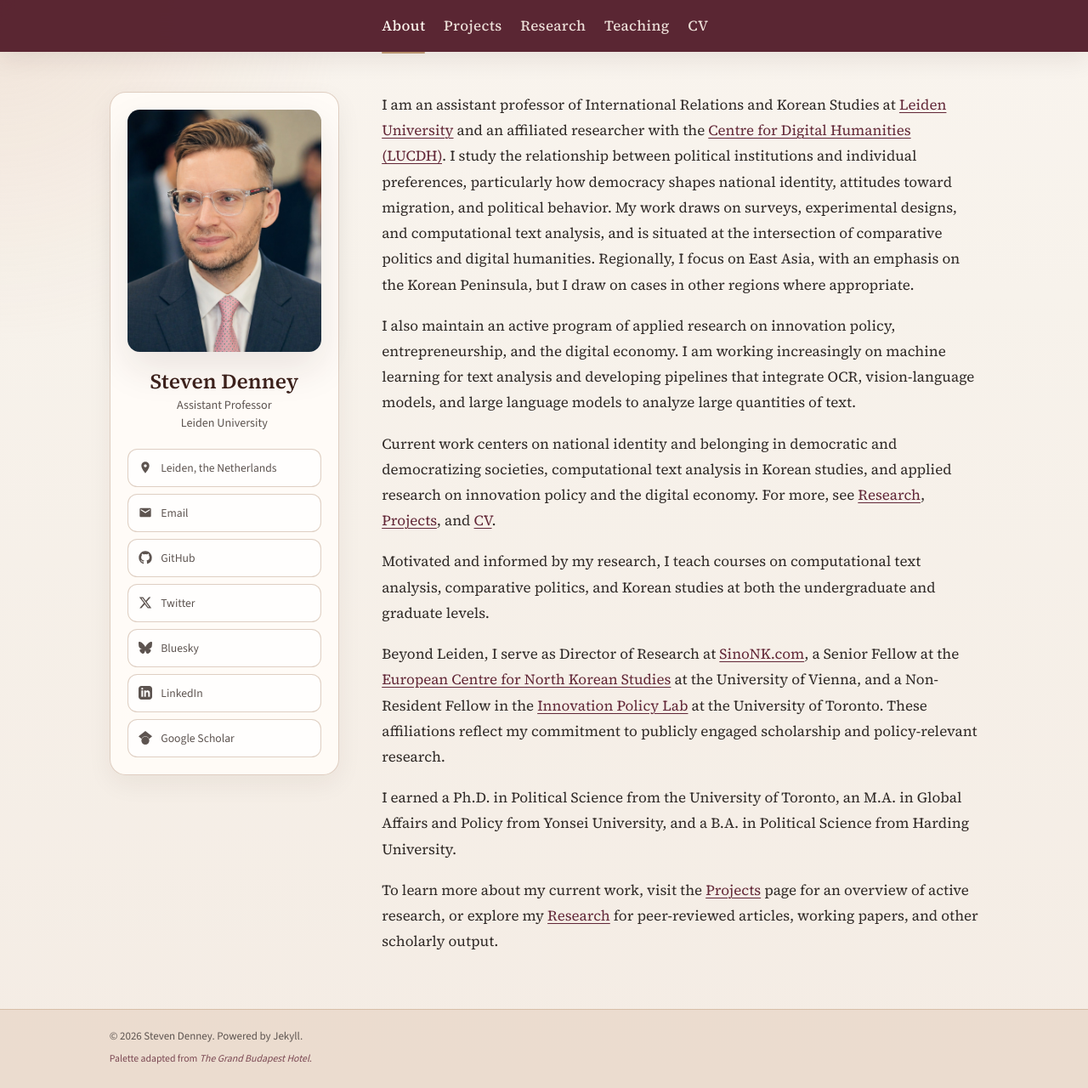
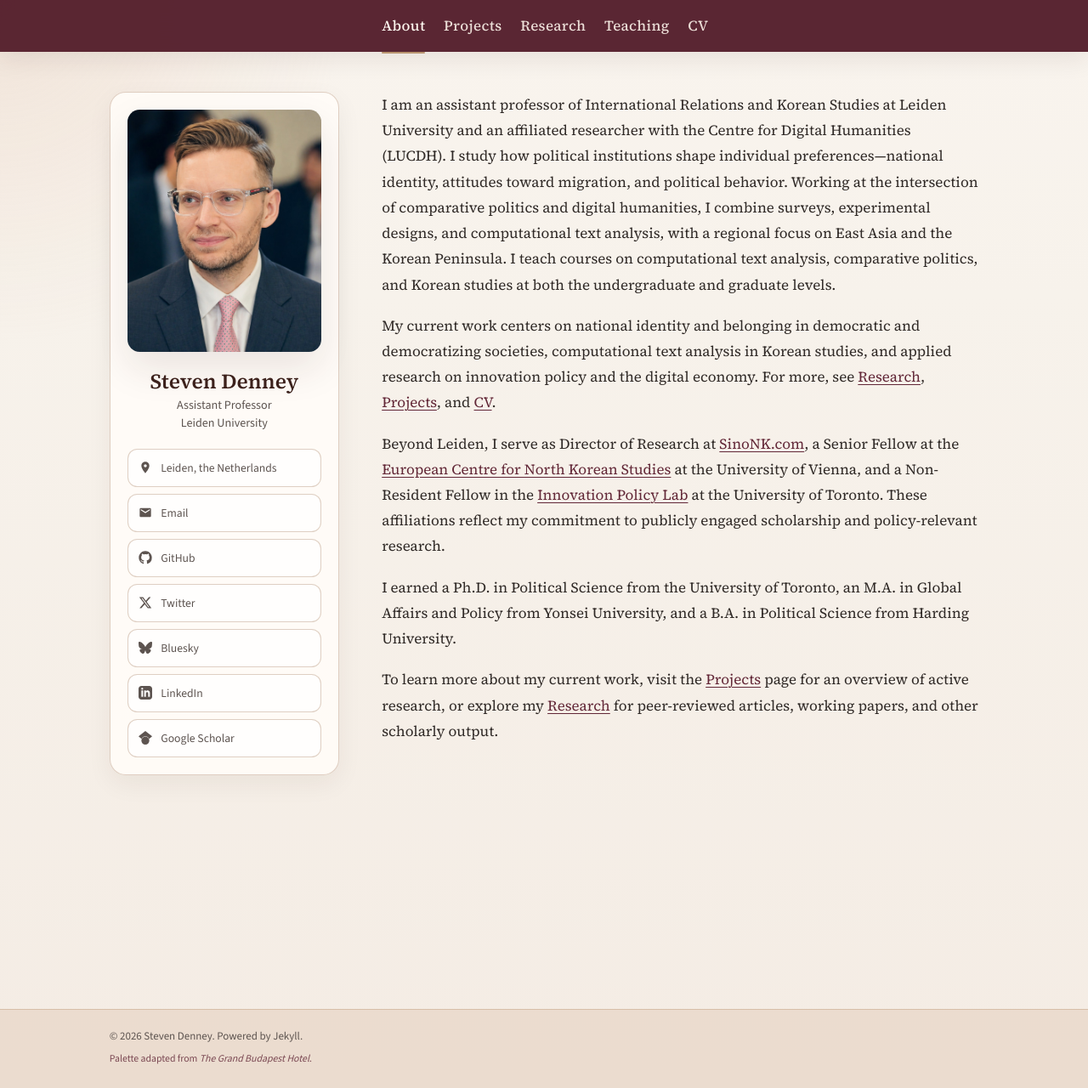
Before and after one commit to scdenney/scdenney.github.io, a Jekyll site: the page built from index.md, in a window 1280 px wide and 1280 px high. Shown: the whole window at 85% size. Built offline with Jekyll 4.4.1, drawn with Linux system fonts in a browser that asks for light colours.

Commit message:
Update index.md

```diff
--- a/index.md
+++ b/index.md
@@ -3,13 +3,9 @@ layout: home
 title: About
 ---
 
-I am an assistant professor of International Relations and Korean Studies at [Leiden University](https://www.universiteitleiden.nl/) and an affiliated researcher with the [Centre for Digital Humanities (LUCDH)](https://www.universiteitleiden.nl/en/humanities/centre-for-digital-humanities). I study the relationship between political institutions and individual preferences, particularly how democracy shapes national identity, attitudes toward migration, and political behavior. My work draws on surveys, experimental designs, and computational text analysis, and is situated at the intersection of comparative politics and digital humanities. Regionally, I focus on East Asia, with an emphasis on the Korean Peninsula, but I draw on cases in other regions where appropriate.
+I am an assistant professor of International Relations and Korean Studies at Leiden University and an affiliated researcher with the Centre for Digital Humanities (LUCDH). I study how political institutions shape individual preferences—national identity, attitudes toward migration, and political behavior. Working at the intersection of comparative politics and digital humanities, I combine surveys, experimental designs, and computational text analysis, with a regional focus on East Asia and the Korean Peninsula. I teach courses on computational text analysis, comparative politics, and Korean studies at both the undergraduate and graduate levels.
 
-I also maintain an active program of applied research on innovation policy, entrepreneurship, and the digital economy. I am working increasingly on machine learning for text analysis and developing pipelines that integrate OCR, vision-language models, and large language models to analyze large quantities of text.
-
-<p class="page-inline-summary">Current work centers on national identity and belonging in democratic and democratizing societies, computational text analysis in Korean studies, and applied research on innovation policy and the digital economy. For more, see <a href="/research/">Research</a>, <a href="/projects/">Projects</a>, and <a href="/cv/">CV</a>.</p>
-
-Motivated and informed by my research, I teach courses on computational text analysis, comparative politics, and Korean studies at both the undergraduate and graduate levels.
+<p class="page-inline-summary">My current work centers on national identity and belonging in democratic and democratizing societies, computational text analysis in Korean studies, and applied research on innovation policy and the digital economy. For more, see <a href="/research/">Research</a>, <a href="/projects/">Projects</a>, and <a href="/cv/">CV</a>.</p>
 
 Beyond Leiden, I serve as Director of Research at [SinoNK.com](http://sinonk.com), a Senior Fellow at the [European Centre for North Korean Studies](https://ecnk.univie.ac.at/) at the University of Vienna, and a Non-Resident Fellow in the [Innovation Policy Lab](https://munkschool.utoronto.ca/ipl/) at the University of Toronto. These affiliations reflect my commitment to publicly engaged scholarship and policy-relevant research.
 
```
